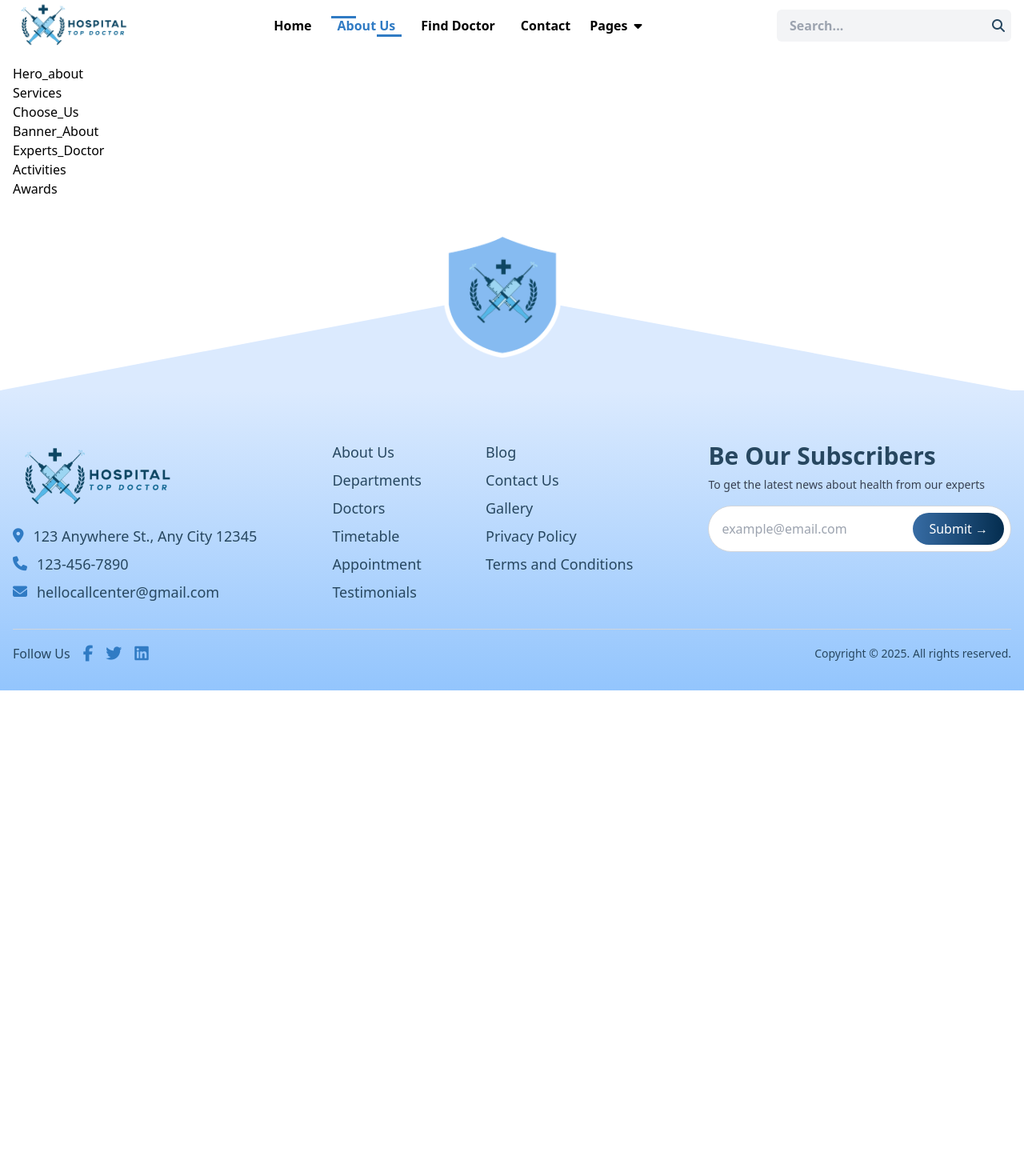
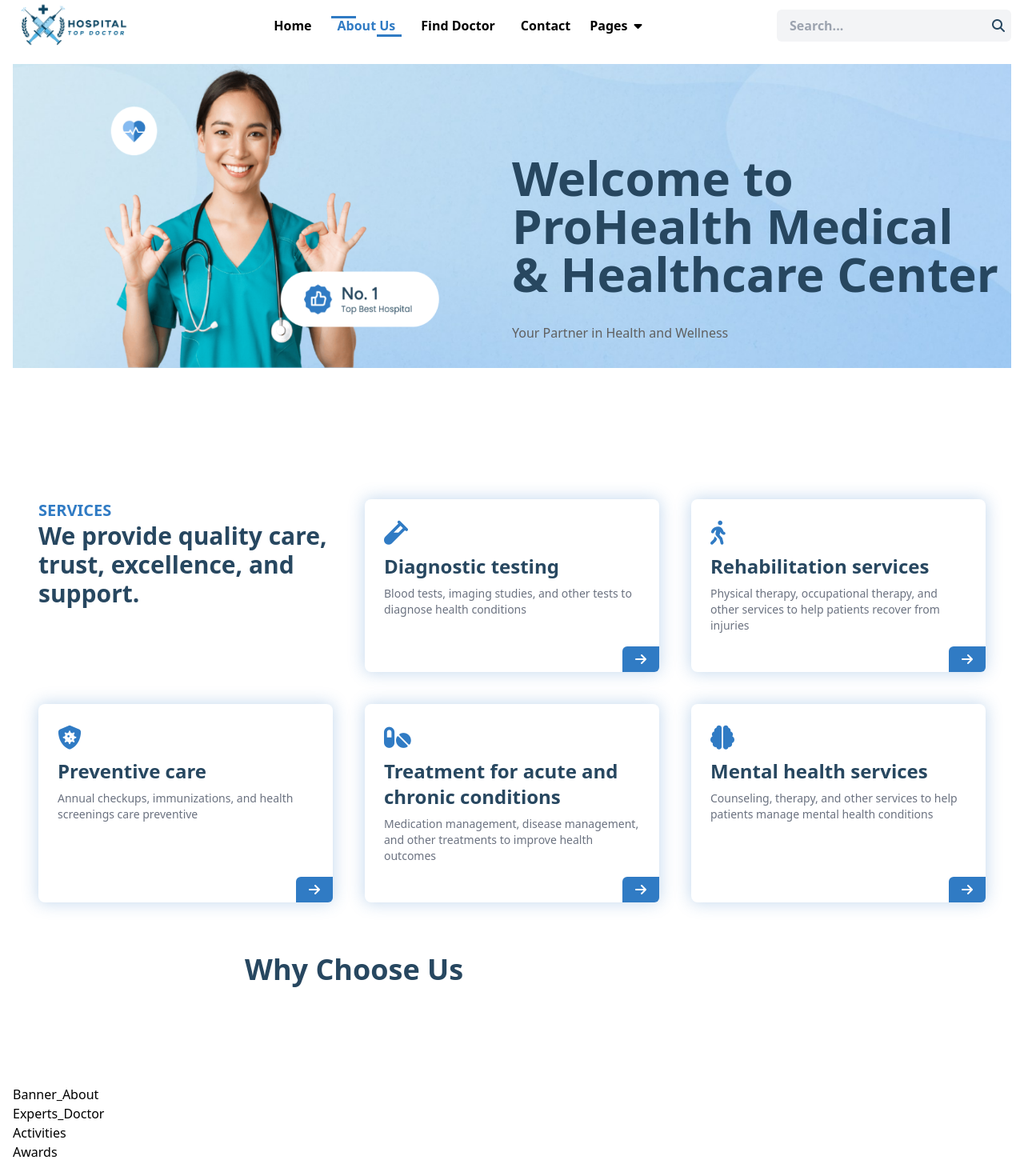
Before and after one commit to singap88a/doctor_iti, a React (Vite) app: page /about in a window 1280 px wide. Shown: the top 1470 px of the page at 80% size. Before the commit the page ends 863 px from the top, so only its background shows below. Built offline with nearby package versions, Linux system fonts and the light colour scheme.

Commit message:
first commit

```diff
--- a/src/components/About_com/Choose_Us.jsx
+++ b/src/components/About_com/Choose_Us.jsx
@@ -1,9 +1,21 @@
  import React from 'react'
 
  export default function Choose_Us() {
+
+
    return (
-     <div>
-       Choose_Us
-     </div>
+     <>
+     <div className="mb-[100px] px-4">
+      <div className="container mx-auto">
+        <div className="flex flex-col gap-8 md:flex-row">
+          <div className="w-full text-center md:w-2/3">
+            <h1 className="mb-6 text-4xl font-bold text-text_color">
+              Why Choose Us
+            </h1>
+          </div>
+        </div>
+      </div>
+    </div>
+     </>
    )
  }
--- a/src/components/About_com/Hero_about.jsx
+++ b/src/components/About_com/Hero_about.jsx
@@ -1,9 +1,33 @@
 import React from 'react'
+import bg_hero from '../../assets/img_home/bg_hero.png'
 
-export default function Hero_about() {
+export default function Hero_about({title,description,reverseLayout,img}) {
   return (
-    <div>
-      Hero_about
+    <>
+    <div
+      className="w-full bg-center bg-cover mb-[100px]"
+      style={{ backgroundImage: `url(${bg_hero})` }}
+    >
+      <div className={`container flex flex-col justify-between py-12 ${reverseLayout ? 'md:flex-row-reverse' : 'md:flex-row'}`}> {/* إضافة التعديل هنا */}
+        {/* Image Sectionnn */}
+        <div className="flex justify-center w-full md:w-1/2">
+          <img
+            src={img}
+            alt="Healthcare Hero"
+            className="w-[80%] md:w-[70%] max-w-[400px] md:max-w-none"
+          />
+        </div>
+        {/* Text Sectionnn */}
+        <div className="w-full pt-8 text-center md:w-1/2 md:text-left md:pt-28">
+          <h1 className="text-3xl font-bold leading-snug md:text-6xl text-text_color">
+            {title}
+          </h1>
+          <p className="py-4 md:py-8 w-full md:w-[80%] mx-auto md:mx-0 text-Paragraph">
+            {description}
+          </p>
+        </div>
+      </div>
     </div>
+    </>
   )
 }
--- a/src/components/About_com/Services.jsx
+++ b/src/components/About_com/Services.jsx
@@ -1,9 +1,67 @@
  import React from 'react'
 
  export default function Services() {
+   const Servicess = [
+    {
+      title: "Diagnostic testing",
+      description:
+        "Blood tests, imaging studies, and other tests to diagnose health conditions",
+      icon: "fa-solid fa-vial",
+    },
+    {
+      title: "Rehabilitation services",
+      description:
+        "Physical therapy, occupational therapy, and other services to help patients recover from injuries",
+      icon: "fa-solid fa-person-walking",
+    },
+    {
+      title: "Preventive care",
+      description:
+        "Annual checkups, immunizations, and health screenings care preventive",
+      icon: "fa-solid fa-shield-virus",
+    },
+    {
+      title: "Treatment for acute and chronic conditions",
+      description:
+        "Medication management, disease management, and other treatments to improve health outcomes",
+      icon: "fa-solid fa-pills",
+    },
+    {
+      title: "Mental health services",
+      description:
+        "Counseling, therapy, and other services to help patients manage mental health conditions",
+      icon: "fa-solid fa-brain",
+    },
+  ];
    return (
-     <div>
-       Services
-     </div>
+     <>
+     <div className="py-16">
+      <div className="container mx-auto">
+        <div className="grid gap-10 px-4 md:grid-cols-3 sm:grid-cols-1">
+          <div>
+            <p className="text-xl font-bold text-secondary">SERVICES</p>
+            <h2 className="pb-10 text-3xl font-bold text-text_color">
+              We provide quality care, trust, excellence, and support.
+            </h2>
+          </div>
+          {Servicess.map((item, index) => (
+            <div
+              key={index}
+              className="p-6 relative transition-shadow bg-white rounded-lg shadow-[0px_0px_20px_1px_#307ac448] hover:shadow-[0px_0px_20px_10px_#307ac448]"
+            >
+              <i className={`${item.icon} text-3xl text-secondary`}></i>
+              <h3 className="py-2 text-2xl font-bold text-text_color">
+                {item.title}
+              </h3>
+              <p className="pb-6 text-sm text-gray-500">{item.description}</p>
+              <div className="absolute bottom-0 right-0 px-4 py-1 rounded-br-md rounded-tl-md bg-secondary">
+                <i className="text-white fa-solid fa-arrow-right "></i>
+              </div>
+            </div>
+          ))}
+        </div>
+      </div>
+    </div>
+     </>
    )
  }
--- /dev/null
+++ b/src/pages/About.jsx
@@ -0,0 +1,10 @@
+const About = () => {
+  return (
+    <div className="text-center mt-10">
+      <h1 className="text-4xl font-bold text-blue-700">About Us</h1>
+      <p className="mt-4 text-gray-600">This app is designed to help patients connect with doctors.</p>
+    </div>
+  );
+};
+
+export default About;
```
